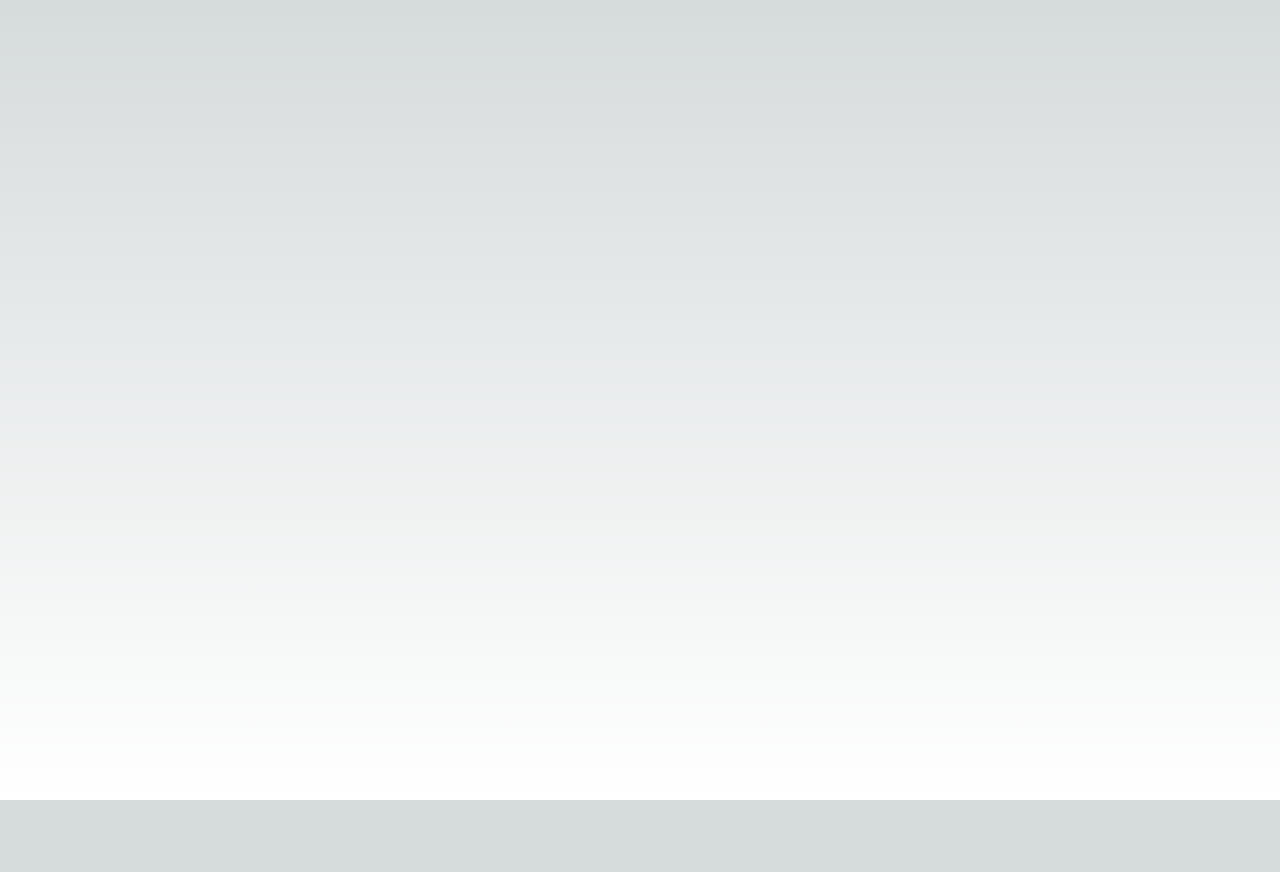
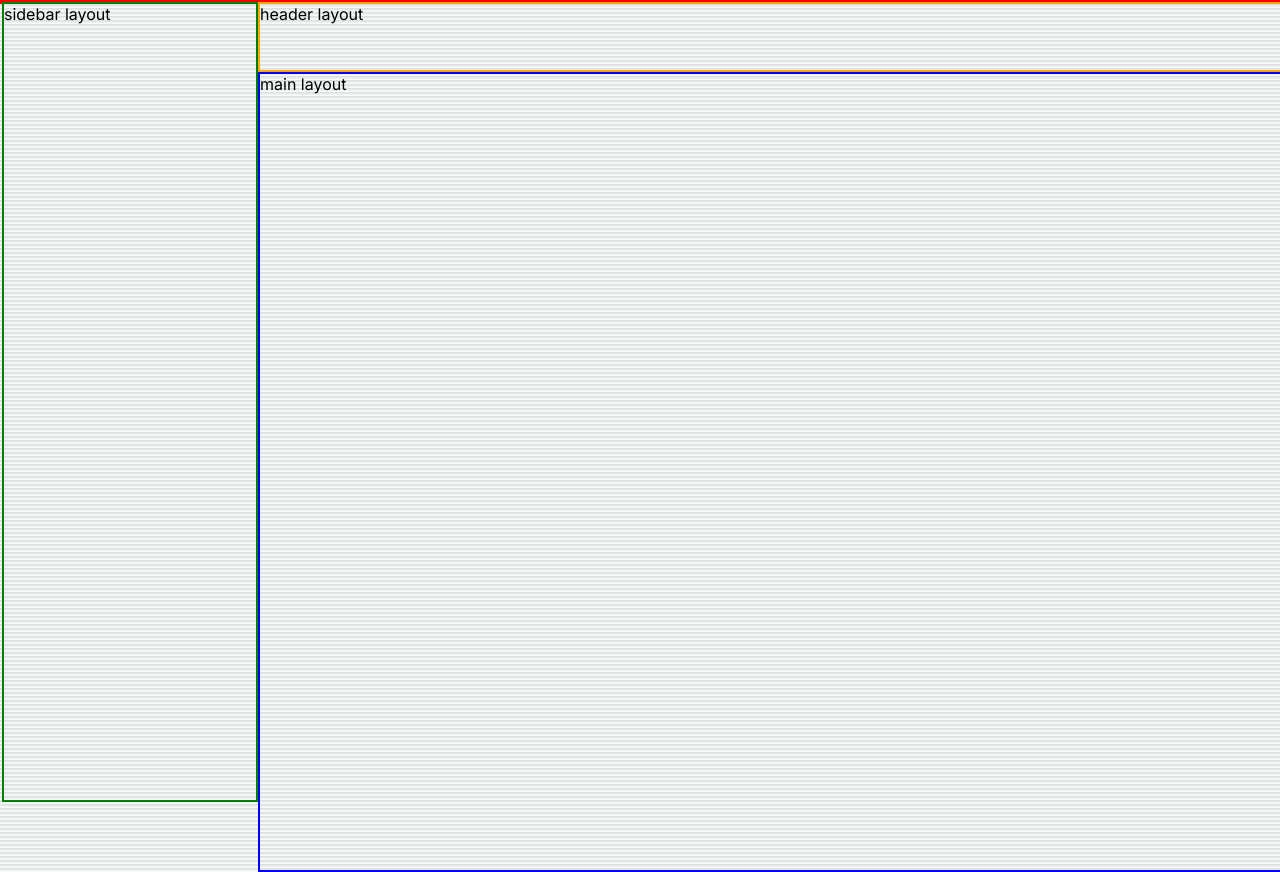
Before and after one commit to Juho11955/page, a Next.js app: page / in a window 1280 px wide. Before the commit the page ends 800 px from the top, so only its background shows below. Built offline with nearby package versions, Linux system fonts and the light colour scheme.

Commit message:
layout edit

```diff
--- a/src/app/layout.js
+++ b/src/app/layout.js
@@ -8,7 +8,9 @@ export default function RootLayout({ children }) {
   return (
     <html lang="en">
       <body className={inter.className}>
-        {children}
+        <AppLayout>
+          {children}
+        </AppLayout>
       </body>
     </html>
   );
--- a/src/app/page.js
+++ b/src/app/page.js
@@ -5,7 +5,7 @@ export default function Home() {
   return (
     <main className={styles.main}>
       <div className={styles.description}>
-
+        main page
       </div>
     </main>
   );
--- a/src/app/page.module.css
+++ b/src/app/page.module.css
@@ -3,7 +3,6 @@
   flex-direction: column;
   justify-content: space-between;
   align-items: center;
-  padding: 6rem;
   min-height: 100vh;
 }
 
--- a/src/assets/css/layout.css
+++ b/src/assets/css/layout.css
@@ -2,4 +2,35 @@
     border: 2px;
     border-color: red;
     border-style: solid;
+    display: flex;
 }
+
+.header {
+    border: 2px;
+    border-color: orange;
+    border-style: solid;
+    height: 70px;
+    width: 80%;
+    position: absolute;
+    margin-left: 20%;
+}
+
+.sidebar {
+    border: 2px;
+    border-color: green;
+    border-style: solid;
+    width: 20%;
+    height: 100%;
+    position: fixed;
+}
+
+.main {
+    border: 2px;
+    border-color: blue;
+    border-style: solid;
+    width: 80%;
+    height: 100%;
+    position: absolute;
+    margin-left: 20%;
+    margin-top: 70px;
+}
--- a/src/layout/AppLayout.js
+++ b/src/layout/AppLayout.js
@@ -1,9 +1,17 @@
+import "@/assets/css/layout.css"
+import HeaderLayout from "./HeaderLayout";
+import SidebarLayout from "./SidebarLayout";
+import MainLayout from "./MainLayout";
 
 export default function AppLayout({ children }) {
     return (
         <>
             <div className="app">
-                {children}
+                <HeaderLayout/>
+                <SidebarLayout/>
+                <MainLayout>
+                    {children}
+                </MainLayout>
             </div>
         </>
     );
--- /dev/null
+++ b/src/layout/HeaderLayout.js
@@ -0,0 +1,11 @@
+import "@/assets/css/layout.css"
+
+export default function HeaderLayout() {
+    return (
+        <>
+            <div className="header">
+                header layout
+            </div>
+        </>
+    );
+}
--- /dev/null
+++ b/src/layout/MainLayout.js
@@ -0,0 +1,11 @@
+import "@/assets/css/layout.css"
+
+export default function MainLayout() {
+    return (
+        <>
+            <div className="main">
+                main layout
+            </div>
+        </>
+    );
+}
--- /dev/null
+++ b/src/layout/SidebarLayout.js
@@ -0,0 +1,11 @@
+import "@/assets/css/layout.css"
+
+export default function SidebarLayout() {
+    return (
+        <>
+            <div className="sidebar">
+                sidebar layout
+            </div>
+        </>
+    );
+}
```
Also changed, not shown: package.json (+2 -12 lines), src/layout/FooterLayout.js (added).
